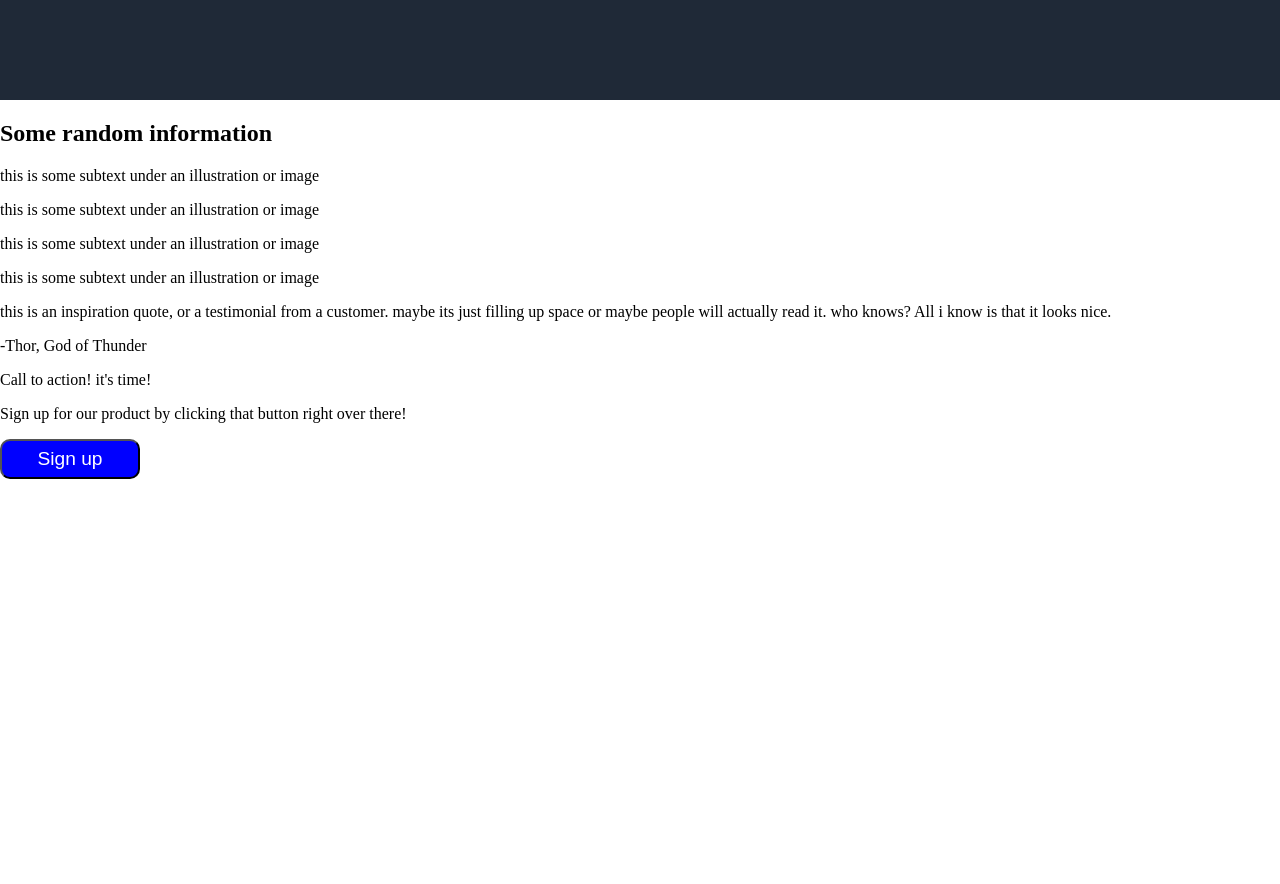
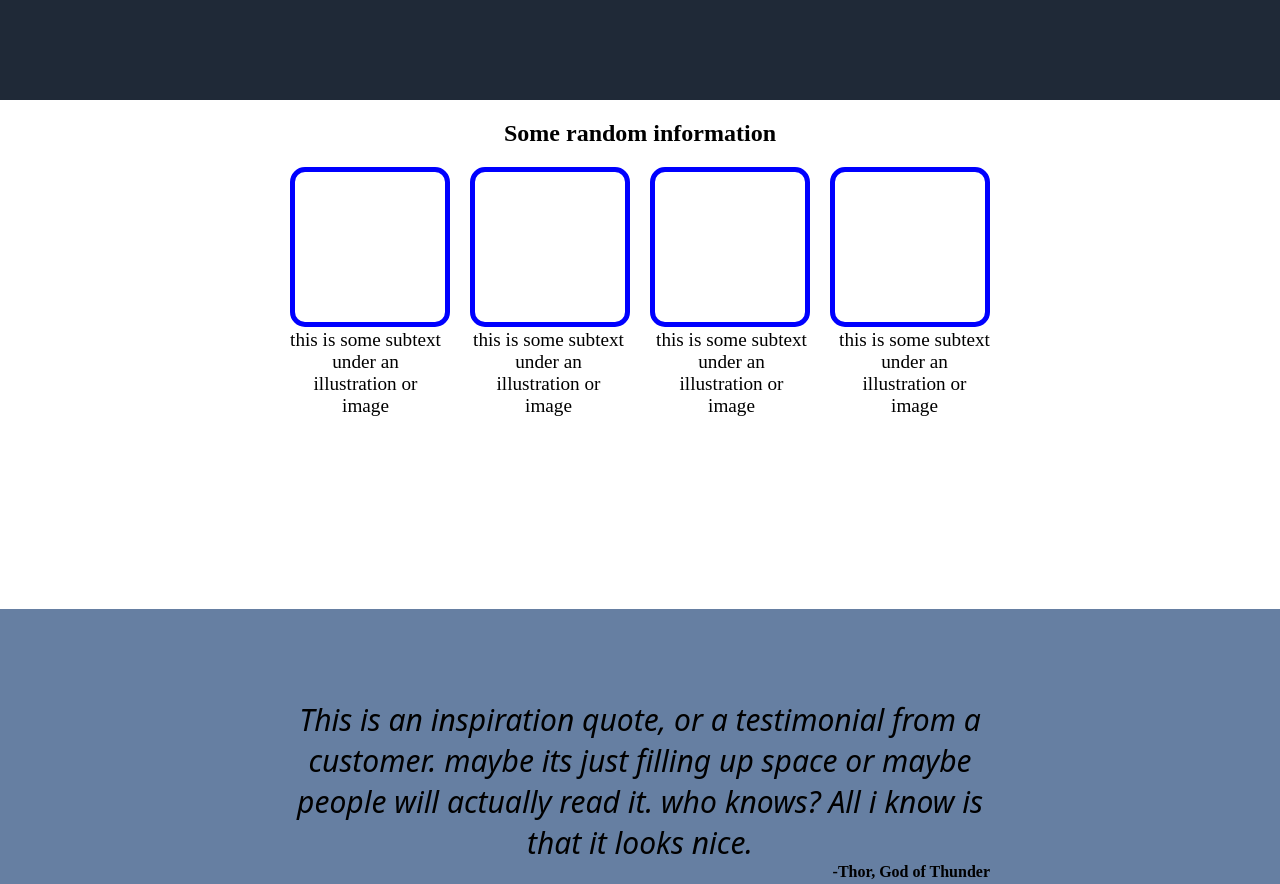
Before and after one commit to vani-gold/landing-page, a plain HTML site: page index.html in a window 1280 px wide. Shown: the part 400-1284 px from the top of the page. Before the commit the page ends 879 px from the top, so only its background shows below. Drawn offline with Linux system fonts and the light colour scheme.

Commit message:
section 4 and footer done

```diff
--- a/index.html
+++ b/index.html
@@ -39,29 +39,33 @@
 
         <section class="section-two">
             <h2>Some random information</h2>
+            <div class="sec2-div">
             <div class="box"></div>
-            <p class="box-description">this is some subtext under an illustration or image</p>
             <div class="box"></div>
-            <p class="box-description">this is some subtext under an illustration or image</p>
+            <div class="box"></div>
+            <div class="box"></div>
+            </div>
+            <div class="sec2-div2">
+                <div class="box-description">this is some subtext under an illustration or image</div>
+                <div class="box-description">this is some subtext under an illustration or image</div>
+                <div class="box-description">this is some subtext under an illustration or image</div>
+                <div class="box-description">this is some subtext under an illustration or image</div>
 
-            <div class="box"></div>
-            <p class="box-description">this is some subtext under an illustration or image</p>
-
-            <div class="box"></div>
-            <p class="box-description">this is some subtext under an illustration or image</p>
+            </div>
         </section>
 
         <section class="section-three">
-            <div>
-                <p>this is an inspiration quote, or a testimonial from a customer. maybe its just filling up space or maybe people will actually read it. who knows? All i know is that it looks nice.</p>
-                <p>-Thor, God of Thunder</p>
+            <div class="sec3-div">
+                <p class="qoute">This is an inspiration quote, or a testimonial from a customer. maybe its just filling up space or maybe people will actually read it. who knows? All i know is that it looks nice.</p>
+                <p class="name">-Thor, God of Thunder</p>
             </div>
         </section>
 
         <section class="section-four">
-            <div>
-                <p>Call to action! it's time!</p>
-                <p>Sign up for our product by clicking that button right over there!</p>
+            <div class="sec4-div">
+                <div> <h4>Call to action! it's time!</h4>
+                    <p>Sign up for our product by clicking that button right over there!</p>
+                </div>
                 <button>Sign up</button>
             </div>
         </section>
@@ -70,7 +74,7 @@
 
     <footer>
         <div>
-
+            <p>Copyright @ The Odin project 2021</p>
         </div>
     </footer>
 
--- a/styles.css
+++ b/styles.css
@@ -76,3 +76,107 @@ button{
     text-align: center;
     padding: 70px 0;
 }
+/* section 2 */
+.section-two{
+    background-color: white;
+}
+.sec2-div{
+    width: 700px;
+    height: 162px;
+    margin: 0 auto;
+    display: flex;
+    gap: 20px;
+    align-content: center;
+    /* background-color: blue; */
+    /* border: 1px solid rgb(29, 29, 33); */
+
+}
+h2{
+    text-align: center;
+}
+.box{
+    width:150px;
+    height: 150px;
+    border: 5px solid blue;
+    border-radius: 15px;
+}
+
+.sec2-div2{
+    width: 700px;
+    height: 250px;
+    margin: 0 auto;
+    display: flex;
+    gap: 32px;
+    align-content: center;
+    /* background-color: blue; */
+
+}
+.box-description{
+   padding: 70px auto;
+   font-size: larger;
+   text-align: center;
+
+}
+
+/* section 3 */
+.section-three{
+    background-color: #667fa2;
+    width: 100%;
+    height: 450px;
+}
+.sec3-div{
+    width: 700px;
+    margin: 0 auto;
+}
+.qoute{
+    text-align: center;
+    padding-top: 90px;
+    font-family: system-ui, -apple-system, BlinkMacSystemFont, 'Segoe UI', Roboto, Oxygen, Ubuntu, Cantarell, 'Open Sans', 'Helvetica Neue', sans-serif;
+    font-size: 30px;
+    font-style: italic;
+    margin-bottom: 0;
+        /* border: 1px solid rgb(29, 29, 33); */
+
+}
+.name{
+    text-align: end;
+    margin-top: 0;
+    font-weight: bold;
+}
+/* section4 */
+.section-four{
+    background-color: white;
+    height: 250px;
+    width: 100%;
+
+        border: 1px solid rgb(29, 29, 33);
+
+}
+.sec4-div{
+    width: 800px;
+    height: 80px;
+    border: 1px solid rgb(29, 29, 33);
+    margin: 0 auto;
+    display: flex;
+    border-radius: 5px;
+    padding: 50px 0;
+    gap:250px
+
+}
+
+
+
+
+/* footer */
+footer{
+    background-color: #1F2937;
+    color: white;
+    height: 80px;
+
+}
+footer>div>p{
+    text-align: center;
+    font-family: system-ui, -apple-system, BlinkMacSystemFont, 'Segoe UI', Roboto, Oxygen, Ubuntu, Cantarell, 'Open Sans', 'Helvetica Neue', sans-serif;
+    padding: 30px 0;
+
+}
```
